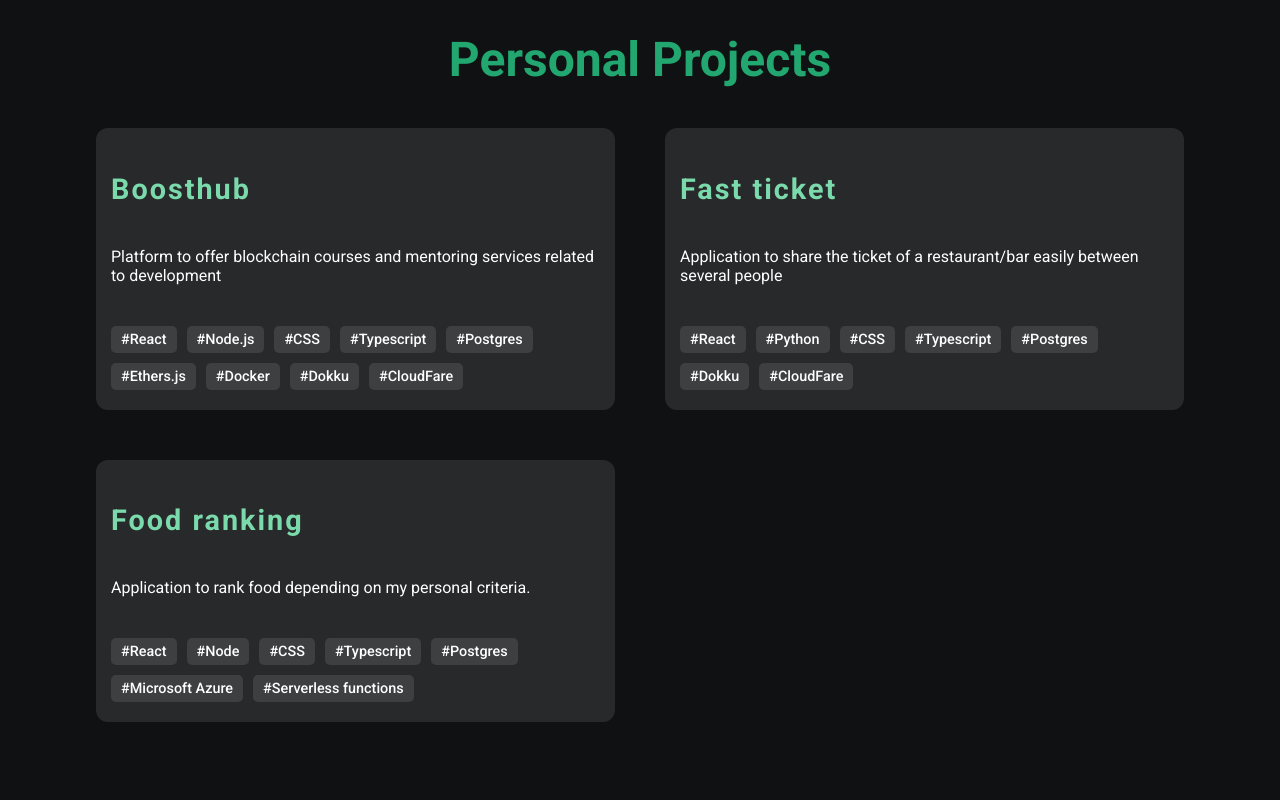
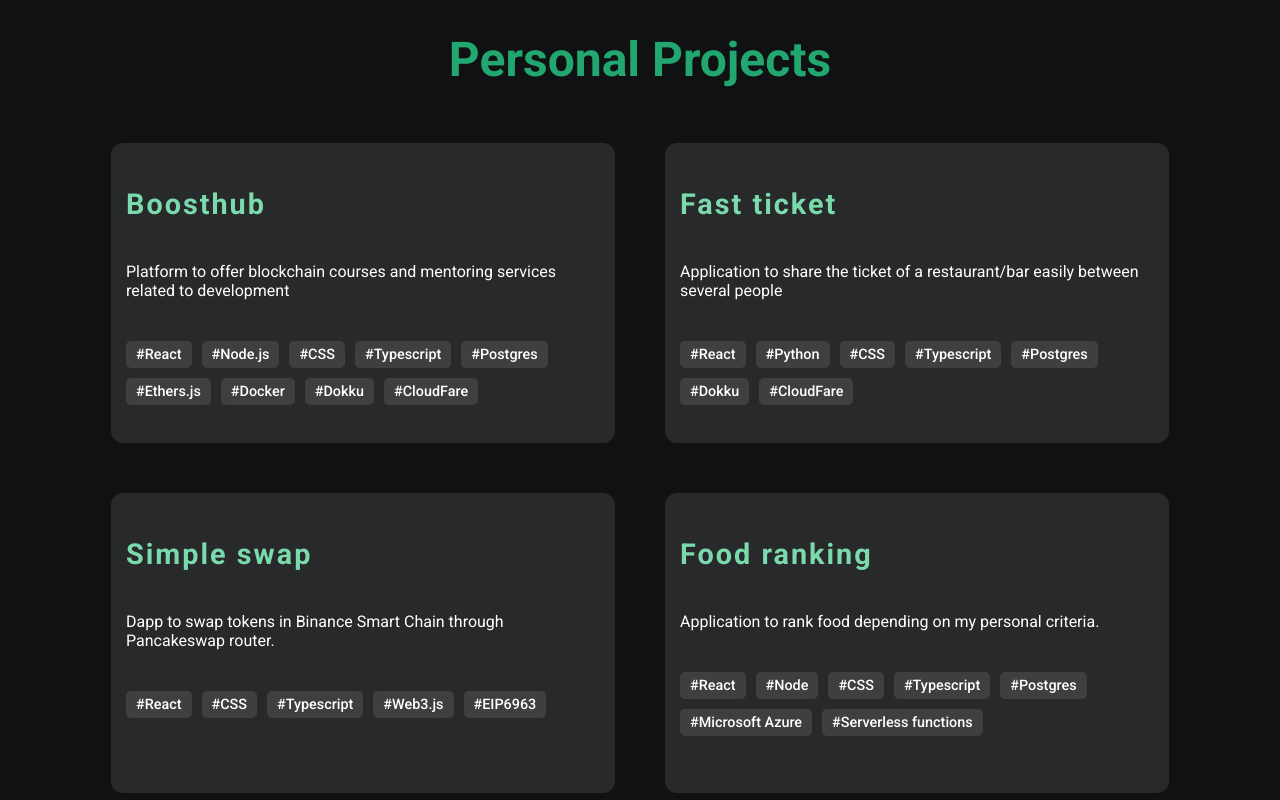
Before and after one commit to javirro/javirro-personal, a React (Create React App) app: page / in a window 1280 px wide. Shown: the part 1180-1980 px from the top of the page. Built offline with nearby package versions, Linux system fonts and the light colour scheme.

Commit message:
Fix size for project cards and add swap

```diff
--- a/src/components/PersonalProjects/PersonalProjectItem.css
+++ b/src/components/PersonalProjects/PersonalProjectItem.css
@@ -3,9 +3,12 @@
   flex-direction: column;
   align-items: flex-start;
   justify-content: flex-start;
+  width: 100%;
+  height: 100%;
   gap: 15px;
   background: rgba(255, 255, 255, 0.1);
   padding: 15px;
+  box-sizing: border-box;
   border-radius: 12px;
   cursor: pointer;
   transition: box-shadow 0.5s linear;
--- a/src/components/PersonalProjects/PersonalProjects.css
+++ b/src/components/PersonalProjects/PersonalProjects.css
@@ -17,7 +17,10 @@
   display: grid;
   width: 100%;
   grid-template-columns: repeat(2, minmax(300px, 1fr));
+  grid-template-rows: repeat(2, 300px);
   gap: 50px 50px;
+  padding: 15px;
+  box-sizing: border-box;
 }
 
 @media (max-width: 700px) {
--- a/src/data/personalProjects.json
+++ b/src/data/personalProjects.json
@@ -32,6 +32,21 @@
     }
   },
   {
+    "title": "Simple swap",
+    "description": "Dapp to swap tokens in Binance Smart Chain through Pancakeswap router.",
+    "url": "https://simple-swap.netlify.app/",
+    "github": "https://github.com/javirro/swap",
+    "isTeamWork": false,
+    "teamText": "This project was developed by myself. It is an example of how  to build a simple but useful Dapp.",
+    "stack": ["React", "CSS", "Typescript",  "Web3.js", "EIP6963"],
+    "longDescription": {
+      "frontend": "This project has been developed using React with Typescript. To interact to blockchain network it used web3.js and the wallets  connection is based on EIP-6963 which permits detect several browser wallet at the same time. The application is fully responsive.",
+      "backend": "The dapp has not a backend. The front-end interacts directly with the Binance Smart Chain network.",
+      "database": "This project does not have a database.",
+      "deployment": "The front-end is deployed in Netlify platform."
+    }
+  },
+  {
     "title": "Food ranking",
     "description": "Application to rank food depending on my personal criteria.",
     "url": "https://food-ranking.netlify.app",
```
